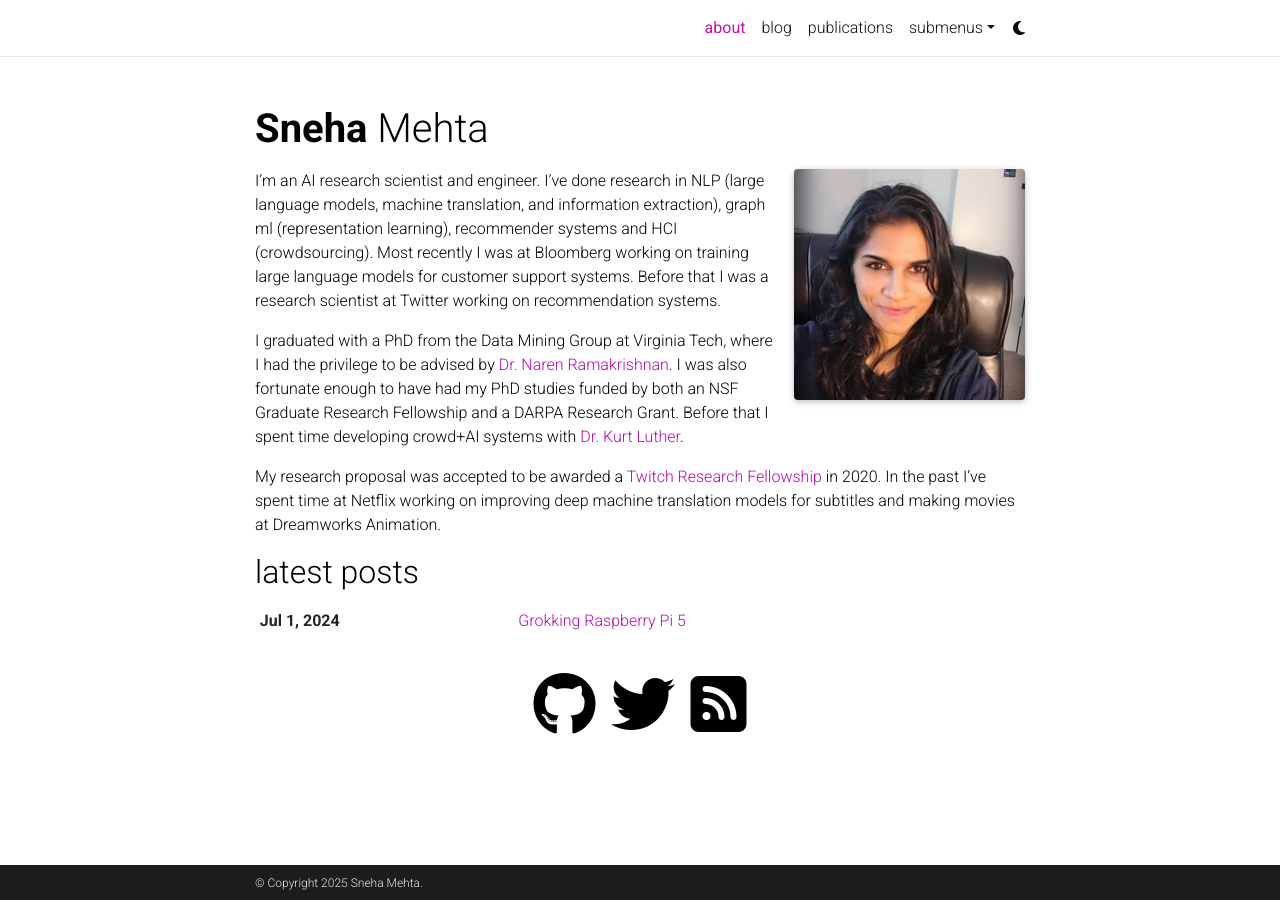
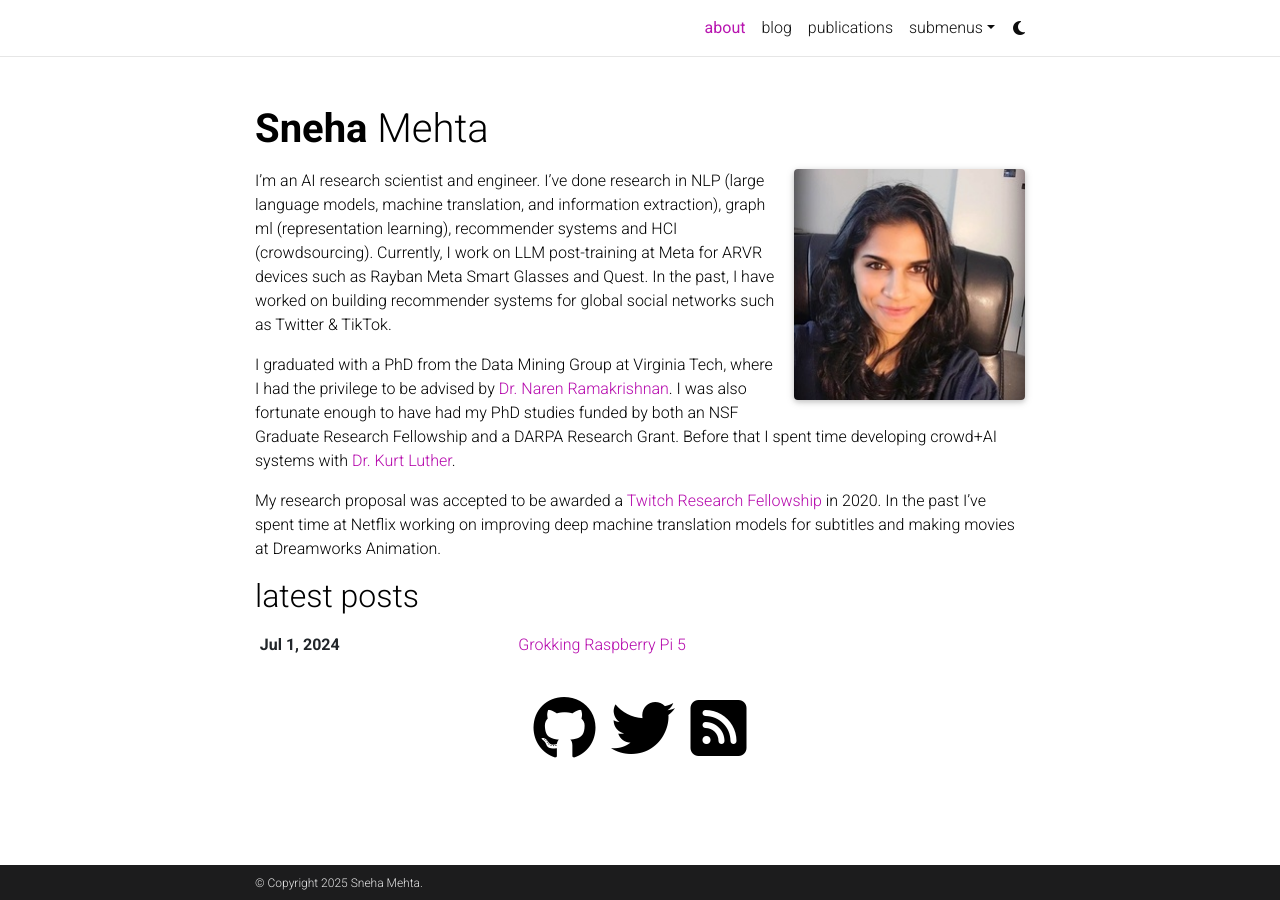
Before and after one commit to sumehta/sumehta.github.io, a Jekyll site: the page built from _pages/about.md, in a window 1280 px wide. Built offline with Jekyll 4.4.1, drawn with Linux system fonts in a browser that asks for light colours; full-size pictures stand in for the smaller copies a plugin makes; comment, search, counter and statistics services are not loaded; a style sheet for code colours, icons or effects is not loaded.

Commit message:
Update about.md

```diff
--- a/_pages/about.md
+++ b/_pages/about.md
@@ -16,7 +16,7 @@ selected_papers: true # includes a list of papers marked as "selected={true}"
 social: true  # includes social icons at the bottom of the page
 ---
 
-I'm an AI research scientist and engineer. I've done research in NLP (large language models, machine translation, and information extraction), graph ml (representation learning), recommender systems and HCI (crowdsourcing). Most recently I was at Bloomberg working on training large language models for customer support systems. Before that I was a research scientist at Twitter working on recommendation systems.
+I'm an AI research scientist and engineer. I've done research in NLP (large language models, machine translation, and information extraction), graph ml (representation learning), recommender systems and HCI (crowdsourcing). Currently, I work on LLM post-training at Meta for ARVR devices such as Rayban Meta Smart Glasses and Quest. In the past, I have worked on building recommender systems for global social networks such as Twitter & TikTok.
 
 I graduated with a PhD from the Data Mining Group at Virginia Tech, where I had the privilege to be advised by [Dr. Naren Ramakrishnan](https://people.cs.vt.edu/naren/). I was also fortunate enough to have had my PhD studies funded by both an NSF Graduate Research Fellowship and a DARPA Research Grant. Before that I spent time developing crowd+AI systems with [Dr. Kurt Luther](https://crowd.cs.vt.edu/kurt-luther/).
 
```
